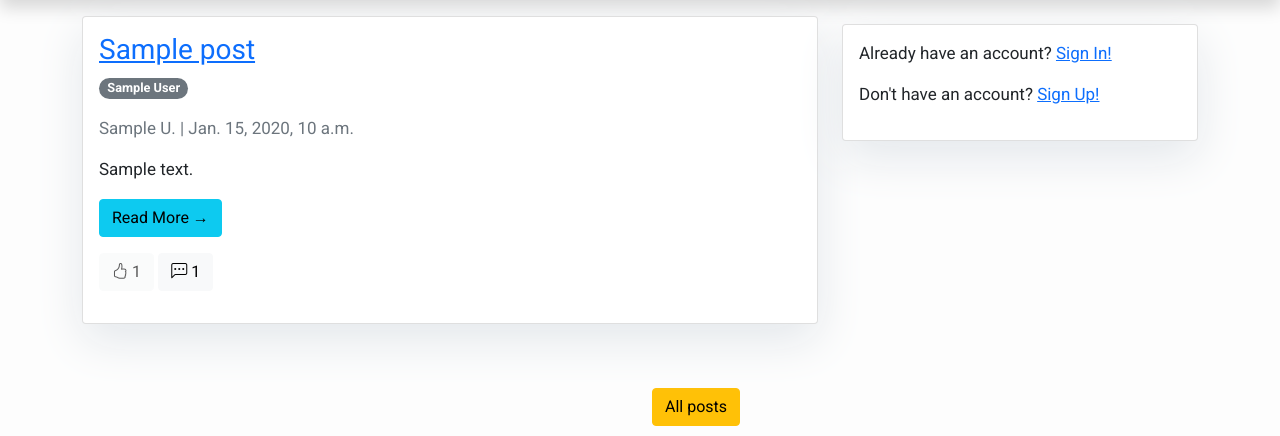
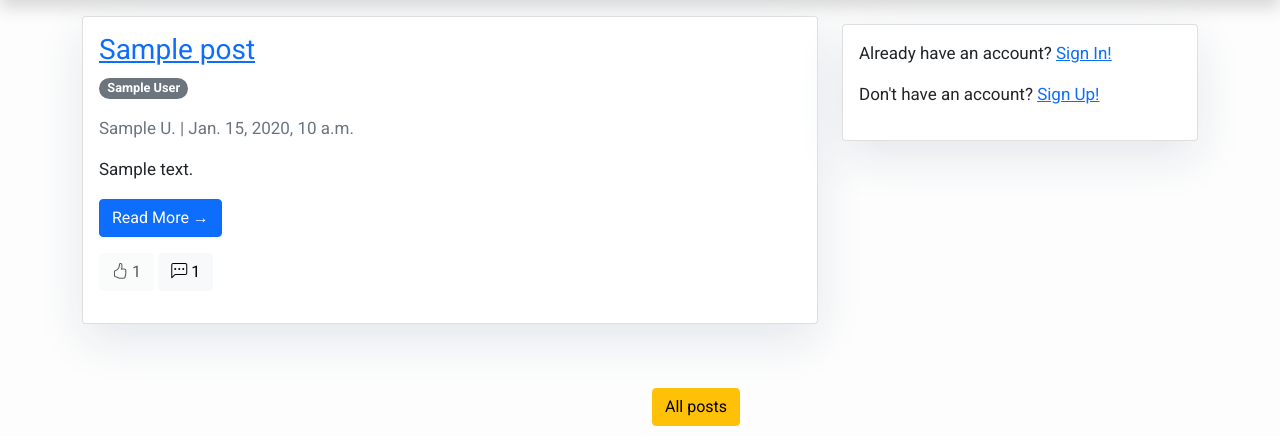
Before and after one commit to AivGitHub/qworpa, a Django app: page / in a window 1280 px wide. Shown: the part 58-494 px from the top of the page. Run offline with Django 4.2, Linux system fonts and the light colour scheme; tables that the repository leaves empty hold one stand-in row (values such as "Sample post"); some libraries are stand-ins or nearby versions.

Commit message:
Change read more button color

```diff
--- a/blogs/templates/blogs/includes/post_col.html
+++ b/blogs/templates/blogs/includes/post_col.html
@@ -42,7 +42,7 @@
     <p>
       <a
         href="{% url 'post-details' post.url_hex  %}"
-        class="btn btn-info"
+        class="btn btn-primary"
       >
         {% trans "Read More" %} &rarr;
       </a>
```
